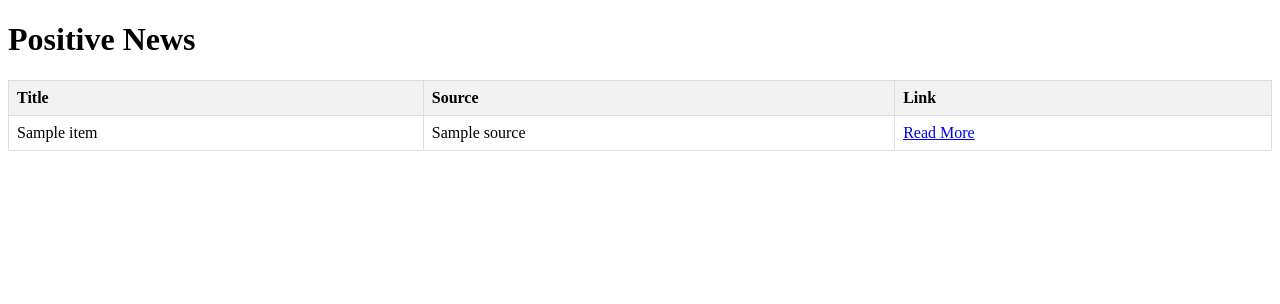
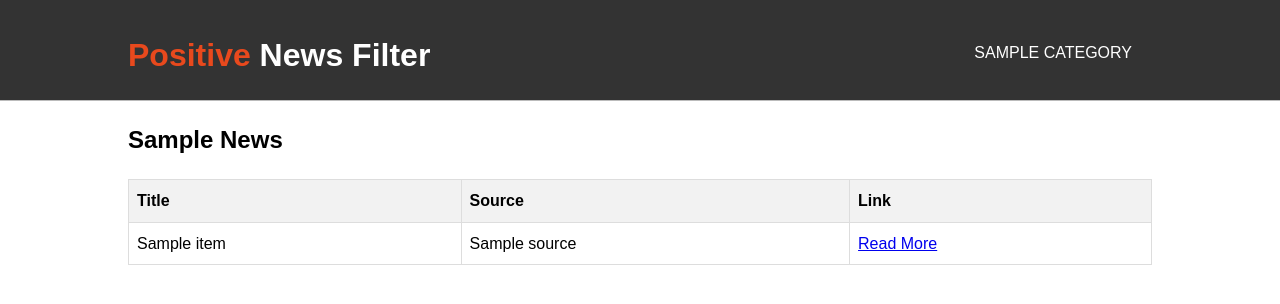
Before and after one commit to itsmebirdie/hackbattle-project, a Flask app: template app/templates/index.html in a window 1280 px wide. Shown: the top 304 px of the page. Run offline with Flask 3, Linux system fonts and the light colour scheme; the template is opened without the code that fills it: most values are stand-ins (such as "Sample title", 1, 10 or a date in 2020).

Commit message:
feat: add categories and improve UI

```diff
--- a/app/main.py
+++ b/app/main.py
@@ -1,4 +1,4 @@
-from flask import Flask, render_template
+from flask import Flask, render_template, request
 import feedparser
 from flair.models import TextClassifier
 from flair.data import Sentence
@@ -9,13 +9,28 @@ app = Flask(__name__)
 # Load the sentiment analysis model
 classifier = TextClassifier.load('en-sentiment')
 
+# RSS feed URLs (to be filled in later)
+RSS_FEEDS = {
+    'general': 'https://news.google.com/rss?topstories?hl=en-IN&gl=IN&ceid=IN:en&hl=en-IN',
+    'tech': 'https://news.google.com/rss/topics/CAAqJggKIiBDQkFTRWdvSUwyMHZNRGRqTVhZU0FtVnVHZ0pKVGlnQVAB?hl=en-IN&gl=IN&ceid=IN%3Aen',
+    'sports': 'https://news.google.com/rss/topics/CAAqJggKIiBDQkFTRWdvSUwyMHZNRFp1ZEdvU0FtVnVHZ0pKVGlnQVAB?hl=en-IN&gl=IN&ceid=IN%3Aen',
+    'health': 'https://news.google.com/rss/topics/CAAqIQgKIhtDQkFTRGdvSUwyMHZNR3QwTlRFU0FtVnVLQUFQAQ?hl=en-IN&gl=IN&ceid=IN%3Ae',
+    'science': 'https://news.google.com/rss/topics/CAAqJggKIiBDQkFTRWdvSUwyMHZNRFp0Y1RjU0FtVnVHZ0pKVGlnQVAB?hl=en-IN&gl=IN&ceid=IN%3Aen',
+    'entertainment': 'https://news.google.com/rss/topics/CAAqJggKIiBDQkFTRWdvSUwyMHZNREpxYW5RU0FtVnVHZ0pKVGlnQVAB?hl=en-IN&gl=IN&ceid=IN%3Aen',
+    'india': 'https://news.google.com/rss/topics/CAAqIQgKIhtDQkFTRGdvSUwyMHZNRE55YXpBU0FtVnVLQUFQAQ?hl=en-IN&gl=IN&ceid=IN%3Aen'
+}
+
 def get_sentiment(title):
     sentence = Sentence(title)
     classifier.predict(sentence)
     return sentence.labels[0].value == 'POSITIVE'
 
-def fetch_and_analyze_news():
-    feed = feedparser.parse("https://news.google.com/rss?hl=en-IN&gl=IN&ceid=IN:en")
+def fetch_and_analyze_news(category):
+    feed_url = RSS_FEEDS.get(category, RSS_FEEDS['general'])
+    if not feed_url:
+        return []
+
+    feed = feedparser.parse(feed_url)
     positive_news = []
 
     with concurrent.futures.ThreadPoolExecutor(max_workers=10) as executor:
@@ -27,7 +42,7 @@ def fetch_and_analyze_news():
                     positive_news.append({
                         'title': entry.title,
                         'link': entry.link,
-                        'source': entry.source.title
+                        'source': entry.source.title if hasattr(entry, 'source') else 'Unknown'
                     })
             except Exception as exc:
                 print(f'Error processing {entry.title}: {exc}')
@@ -35,9 +50,11 @@ def fetch_and_analyze_news():
     return positive_news
 
 @app.route('/')
-def index():
-    positive_news = fetch_and_analyze_news()
-    return render_template('index.html', news=positive_news)
+@app.route('/<category>')
+def index(category='general'):
+    categories = list(RSS_FEEDS.keys())
+    positive_news = fetch_and_analyze_news(category)
+    return render_template('index.html', news=positive_news, categories=categories, current_category=category)
 
 if __name__ == '__main__':
     app.run(debug=True)
--- a/app/templates/index.html
+++ b/app/templates/index.html
@@ -5,9 +5,64 @@
     <meta name="viewport" content="width=device-width, initial-scale=1.0">
     <title>Positive News Filter</title>
     <style>
+        body {
+            font-family: Arial, sans-serif;
+            margin: 0;
+            padding: 0;
+            line-height: 1.6;
+        }
+        .container {
+            width: 80%;
+            margin: auto;
+            overflow: hidden;
+            padding: 0 20px;
+        }
+        header {
+            background: #333;
+            color: #fff;
+            padding-top: 30px;
+            min-height: 70px;
+            border-bottom: #bbb 1px solid;
+        }
+        header a {
+            color: #fff;
+            text-decoration: none;
+            text-transform: uppercase;
+            font-size: 16px;
+        }
+        header ul {
+            padding: 0;
+            margin: 0;
+            list-style: none;
+            overflow: hidden;
+        }
+        header li {
+            float: left;
+            display: inline;
+            padding: 0 20px 0 20px;
+        }
+        header #branding {
+            float: left;
+        }
+        header #branding h1 {
+            margin: 0;
+        }
+        header nav {
+            float: right;
+            margin-top: 10px;
+        }
+        header .highlight, header .current a {
+            color: #e8491d;
+            font-weight: bold;
+        }
+        header a:hover {
+            color: #ffffff;
+            font-weight: bold;
+        }
         table {
             border-collapse: collapse;
             width: 100%;
+            margin-top: 20px;
         }
         th, td {
             border: 1px solid #ddd;
@@ -20,7 +75,25 @@
     </style>
 </head>
 <body>
-    <h1>Positive News</h1>
+    <header>
+        <div class="container">
+            <div id="branding">
+                <h1><span class="highlight">Positive</span> News Filter</h1>
+            </div>
+            <nav>
+                <ul>
+                    {% for category in categories %}
+                    <li {% if category == current_category %}class="current"{% endif %}>
+                        <a href="{{ url_for('index', category=category) }}">{{ category.capitalize() }}</a>
+                    </li>
+                    {% endfor %}
+                </ul>
+            </nav>
+        </div>
+    </header>
+
+    <div class="container">
+        <h2>{{ current_category.capitalize() }} News</h2>
         <table>
             <tr>
                 <th>Title</th>
@@ -35,5 +108,6 @@
             </tr>
             {% endfor %}
         </table>
+    </div>
 </body>
 </html>
```
Lines whose indentation alone changed are shown as unchanged.
